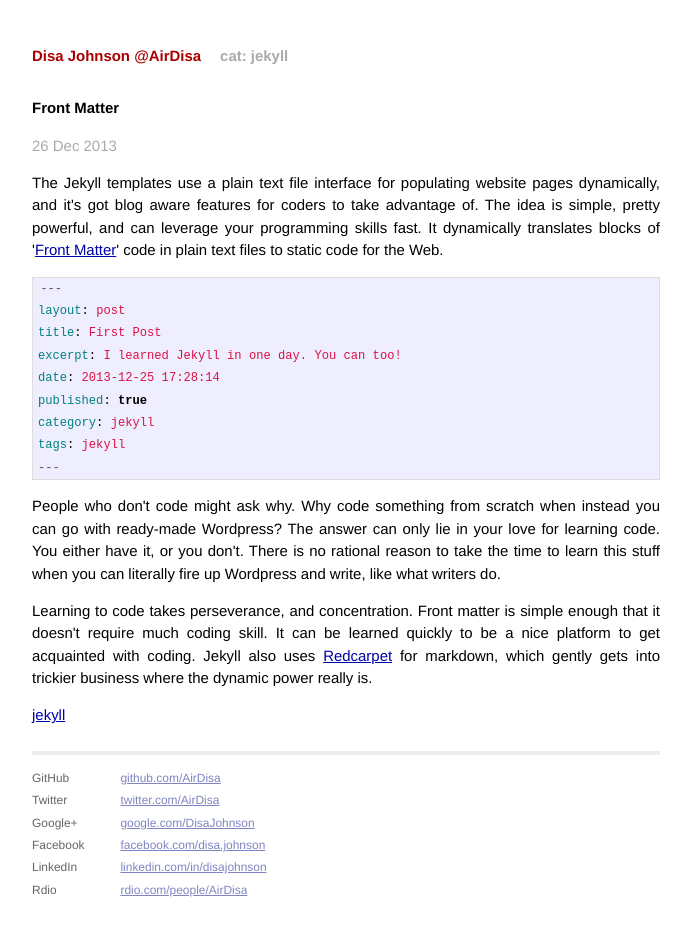
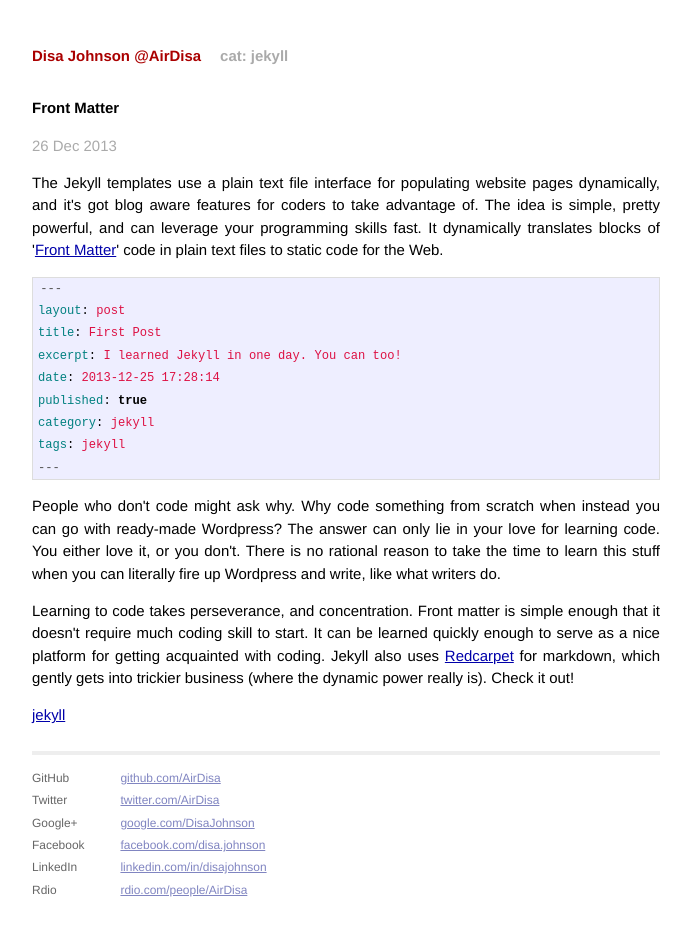
Before and after one commit to AirDisa/airdisa.github.io, a Jekyll site: the page built from _posts/2013-12-26-yaml-front-matter.md, in a window 1280 px wide. Shown: the whole page, without its empty margins (294-985 px from the left). Built offline with Jekyll 4.4.1, drawn with Linux system fonts in a browser that asks for light colours; Markdown is read by kramdown in place of the engine named in the settings.

Commit message:
[0.0.55 Blog] Add content to 2013-12-26

```diff
--- a/_posts/2013-12-26-yaml-front-matter.md
+++ b/_posts/2013-12-26-yaml-front-matter.md
@@ -22,9 +22,9 @@ tags: jekyll
 ---
 {% endhighlight %}
 
-People who don&#39;t code might ask why. Why code something from scratch when instead you can go with ready-made Wordpress? The answer can only lie in your love for learning code. You either have it, or you don&#39;t. There is no rational reason to take the time to learn this stuff when you can literally fire up Wordpress and write, like what writers do.
+People who don&#39;t code might ask why. Why code something from scratch when instead you can go with ready-made Wordpress? The answer can only lie in your love for learning code. You either love it, or you don&#39;t. There is no rational reason to take the time to learn this stuff when you can literally fire up Wordpress and write, like what writers do.
 
-Learning to code takes perseverance, and concentration. Front matter is simple enough that it doesn&#39;t require much coding skill. It can be learned quickly to be a nice platform to get acquainted with coding. Jekyll also uses [Redcarpet][red-carpet] for markdown, which gently gets into trickier business where the dynamic power really is.
+Learning to code takes perseverance, and concentration. Front matter is simple enough that it doesn&#39;t require much coding skill to start. It can be learned quickly enough to serve as a nice platform for getting acquainted with coding. Jekyll also uses [Redcarpet][red-carpet] for markdown, which gently gets into trickier business (where the dynamic power really is). Check it out!
 
 [red-carpet]: https://github.com/vmg/redcarpet
 [front-matter]: http://jekyllrb.com/docs/frontmatter/
```
Also changed, not shown: 1 other file.
